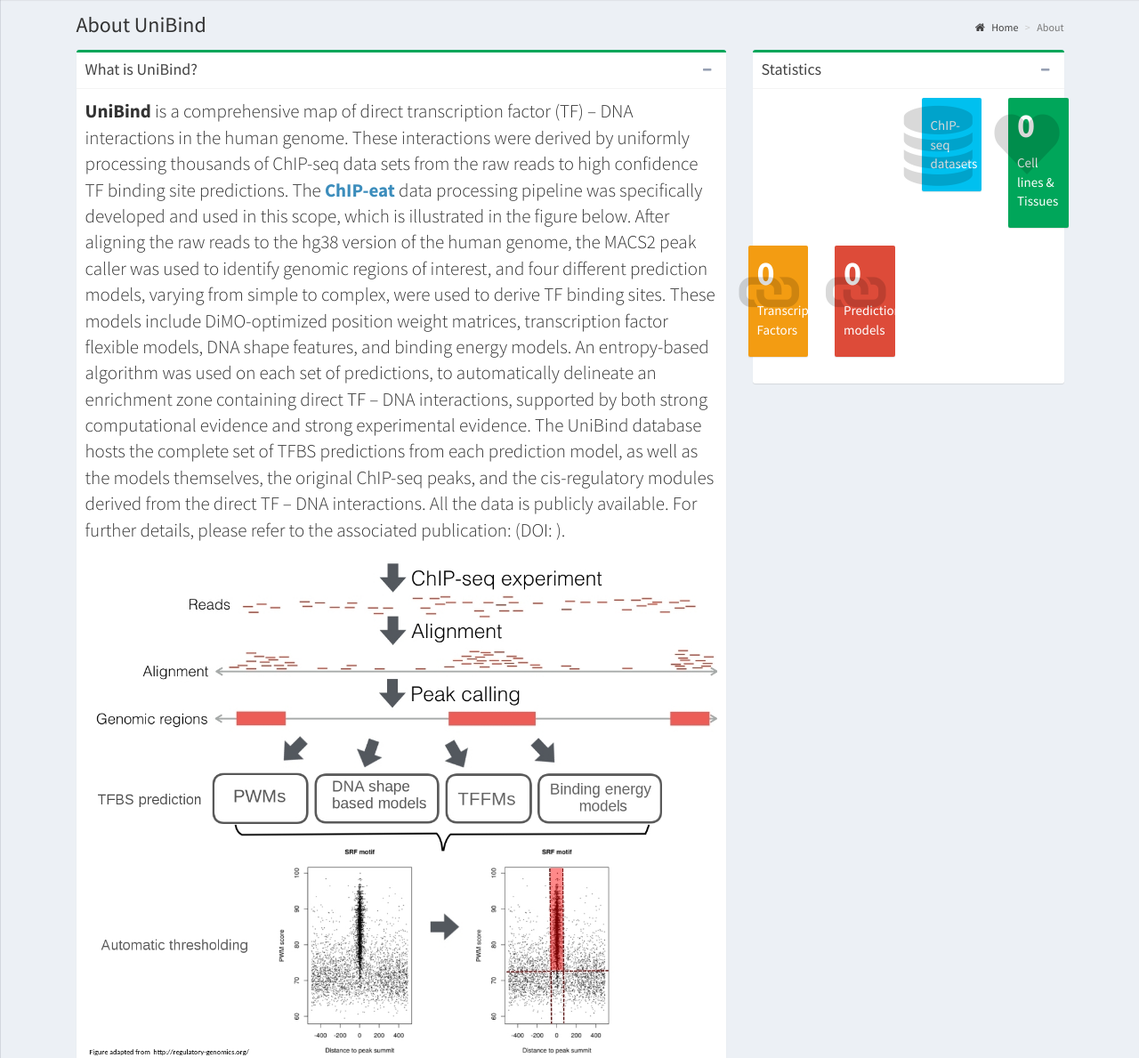
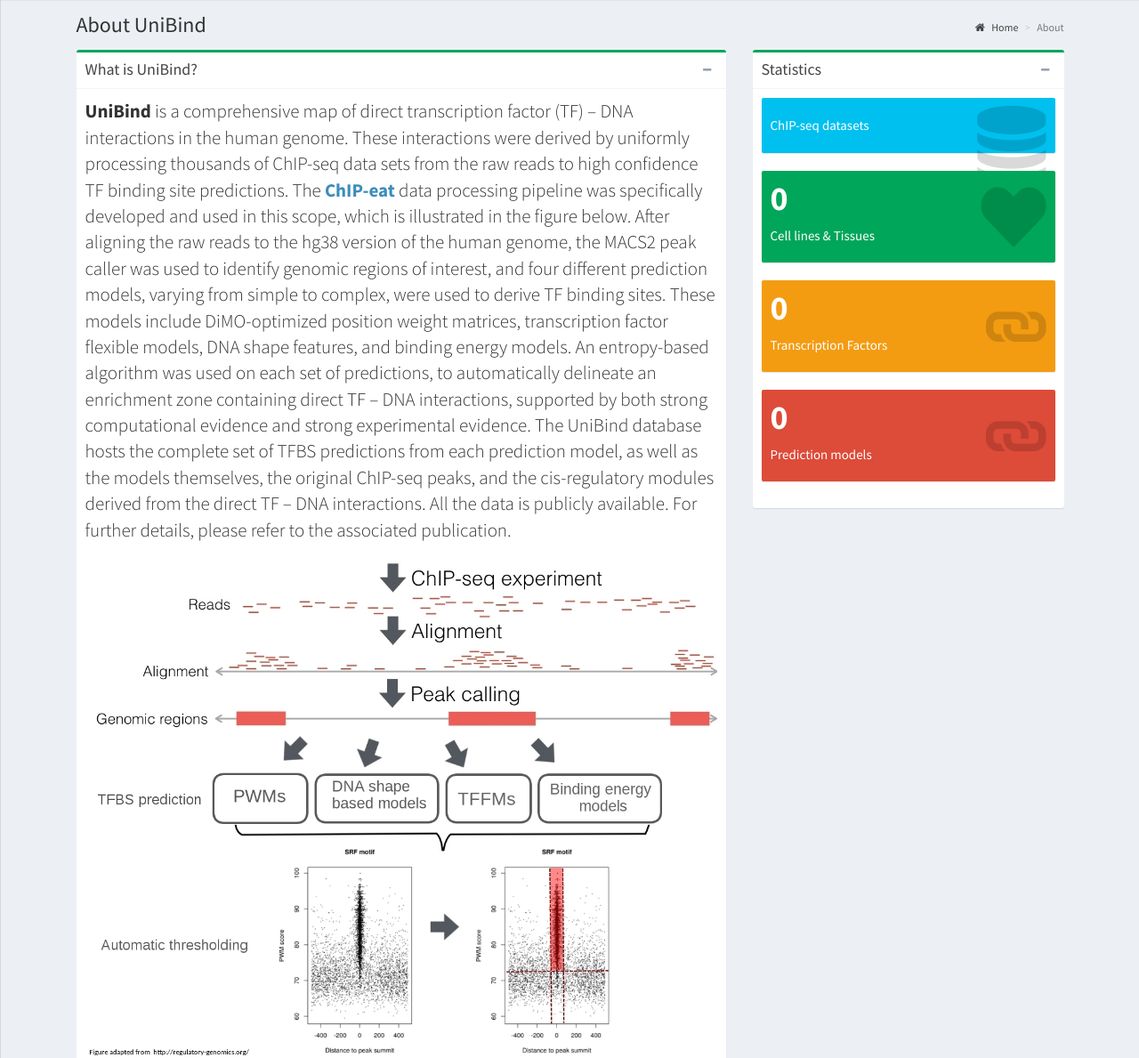
Before and after one commit to asntech/UniBind, a Django app: template portal/templates/portal/about.html in a window 1280 px wide. Shown: the part 50-1239 px from the top of the page at 89% size. Run offline with Django 3.2, Linux system fonts and the light colour scheme; the template is opened without the code that fills it, so the values that code supplies are empty; some libraries are stand-ins or nearby versions.

Commit message:
updated stats

```diff
--- a/portal/templates/portal/about.html
+++ b/portal/templates/portal/about.html
@@ -31,7 +31,7 @@
             <!-- /.box-header -->
             <div class="box-body">
               <p class="lead">
-                      <b>UniBind</b> is a comprehensive map of direct transcription factor (TF) – DNA interactions in the human genome. These interactions were derived by uniformly processing thousands of ChIP-seq data sets from the raw reads to high confidence TF binding site predictions. The <a href="https://bitbucket.org/CBGR/chip-eat" target="_blank"> <b>ChIP-eat</b></a> data processing pipeline was specifically developed and used in this scope, which is illustrated in the figure below. After aligning the raw reads to the hg38 version of the human genome, the MACS2 peak caller was used to identify genomic regions of interest, and four different prediction models, varying from simple to complex, were used to derive TF binding sites. These models include DiMO-optimized position weight matrices, transcription factor flexible models, DNA shape features, and binding energy models. An entropy-based algorithm was used on each set of predictions, to automatically delineate an enrichment zone containing direct TF – DNA interactions, supported by both strong computational evidence and strong experimental evidence. The UniBind database hosts the complete set of TFBS predictions from each prediction model, as well as the models themselves, the original ChIP-seq peaks, and the cis-regulatory modules derived from the direct TF – DNA interactions. All the data is publicly available. For further details, please refer to the associated publication: (DOI: ).
+                      <b>UniBind</b> is a comprehensive map of direct transcription factor (TF) – DNA interactions in the human genome. These interactions were derived by uniformly processing thousands of ChIP-seq data sets from the raw reads to high confidence TF binding site predictions. The <a href="https://bitbucket.org/CBGR/chip-eat" target="_blank"> <b>ChIP-eat</b></a> data processing pipeline was specifically developed and used in this scope, which is illustrated in the figure below. After aligning the raw reads to the hg38 version of the human genome, the MACS2 peak caller was used to identify genomic regions of interest, and four different prediction models, varying from simple to complex, were used to derive TF binding sites. These models include DiMO-optimized position weight matrices, transcription factor flexible models, DNA shape features, and binding energy models. An entropy-based algorithm was used on each set of predictions, to automatically delineate an enrichment zone containing direct TF – DNA interactions, supported by both strong computational evidence and strong experimental evidence. The UniBind database hosts the complete set of TFBS predictions from each prediction model, as well as the models themselves, the original ChIP-seq peaks, and the cis-regulatory modules derived from the direct TF – DNA interactions. All the data is publicly available. For further details, please refer to the associated publication.
                   </p>
 
                       <p>
@@ -56,17 +56,10 @@
             </div>
             <!-- /.box-header -->
             <div class="box-body">
-              <div class="row">
-                <div class="col-md-6">
-                  <div class="chart-responsive">
-                    <canvas id="Unibindstats" height="150"></canvas>
-                  </div>
-                  <!-- ./chart-responsive -->
-                </div>
-                <!-- /.col -->
-                 <!-- Small boxes (Stat box) -->
+
+               <!-- Small boxes (Stat box) -->
       <div class="row">
-        <div class="col-lg-3 col-xs-6">
+        <div class="col-lg-12 col-xs-12">
           <!-- small box -->
           <div class="small-box bg-aqua">
             <div class="inner">
@@ -85,7 +78,7 @@
           </div>
         </div>
         <!-- ./col -->
-        <div class="col-lg-3 col-xs-6">
+        <div class="col-lg-12 col-xs-12">
           <!-- small box -->
           <div class="small-box bg-green">
             <div class="inner">
@@ -104,7 +97,7 @@
           </div>
         </div>
         <!-- ./col -->
-        <div class="col-lg-3 col-xs-6">
+        <div class="col-lg-12 col-xs-12">
           <!-- small box -->
           <div class="small-box bg-yellow">
             <div class="inner">
@@ -123,7 +116,7 @@
           </div>
         </div>
         <!-- ./col -->
-        <div class="col-lg-3 col-xs-6">
+        <div class="col-lg-12 col-xs-12">
           <!-- small box -->
           <div class="small-box bg-red">
             <div class="inner">
@@ -143,8 +136,9 @@
         </div>
         <!-- ./col -->
       </div>
-                <!-- /.col -->
-              </div>
+
+
+
               <!-- /.row -->
             </div>
             <!-- /.box-body -->
```
Also changed, not shown: portal/views.py (+4 -3 lines).
